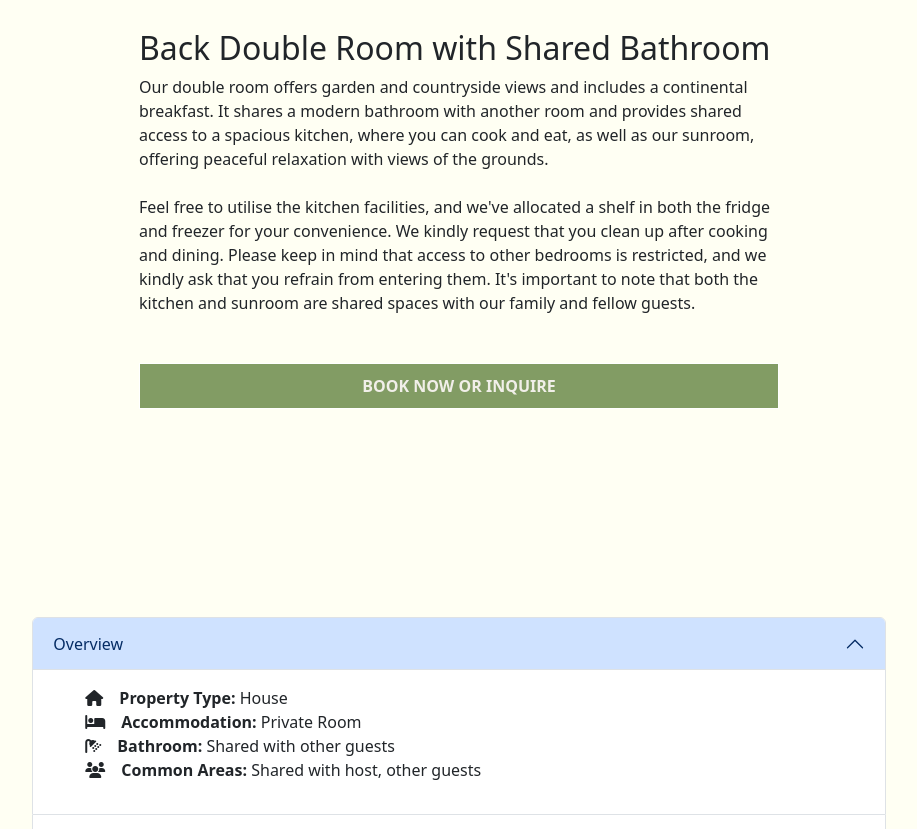
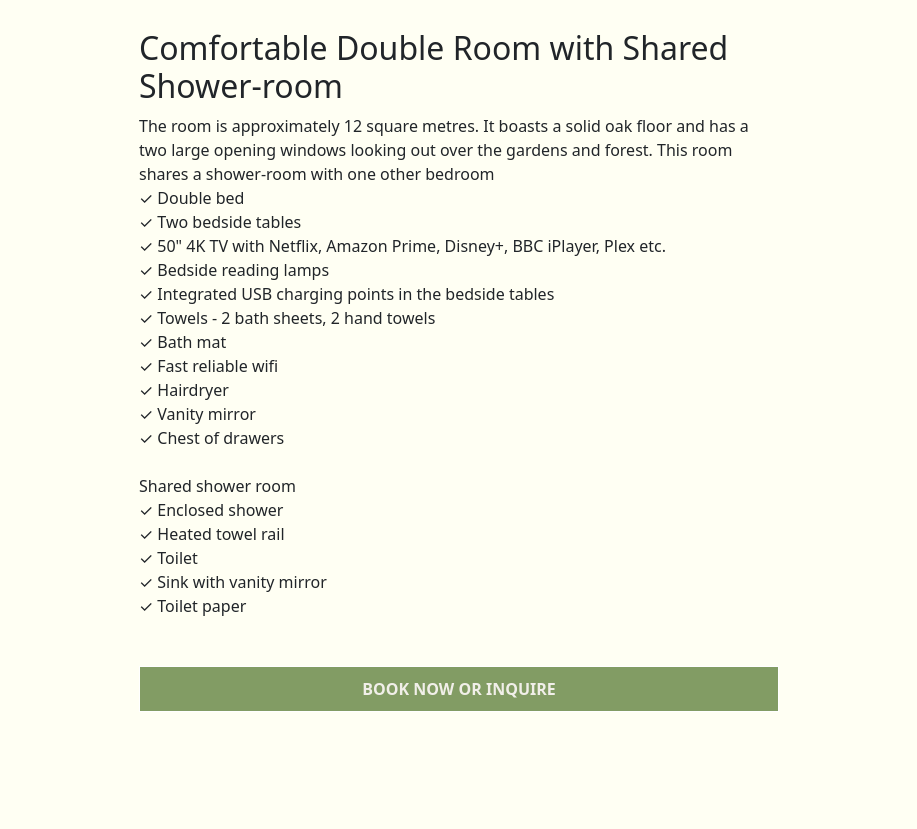
Before and after one commit to racch704/glentruimlodge, a plain HTML site: page accomodation/backroom.html in a window 1280 px wide. Shown: the part 873-1702 px from the top of the page, without its empty margins (181-1098 px from the left). Drawn offline with nearby package versions, Linux system fonts and the light colour scheme; a script that the page names is missing.

Commit message:
Update backroom.html

```diff
--- a/accomodation/backroom.html
+++ b/accomodation/backroom.html
@@ -99,13 +99,27 @@
       </div>
 
       <div class="text col-lg-6">
-        <h2>Back Double Room with Shared Bathroom</h2>
-        <p class="room-info">Our double room offers garden and countryside views and includes a continental breakfast. It shares a modern bathroom with another room and provides shared access to a spacious kitchen, where you can cook and eat, as well as our sunroom, offering peaceful relaxation with views of the grounds.
+        <h2>Comfortable Double Room with Shared Shower-room</h2>
+        <p class="room-info">The room is approximately 12 square metres. It boasts a solid oak floor and has a two large opening windows looking out over the gardens and forest. This room shares a shower-room with one other bedroom
 
-          <br><br>
-
-          Feel free to utilise the kitchen facilities, and we've allocated a shelf in both the fridge and freezer for your convenience. We kindly request that you clean up after cooking and dining. Please keep in mind that access to other bedrooms is restricted, and we kindly ask that you refrain from entering them. It's important to note that both the kitchen and sunroom are shared spaces with our family and fellow guests.
-        </p>
+<br>✓ Double bed
+<br>✓ Two bedside tables
+<br>✓ 50" 4K TV with Netflix, Amazon Prime, Disney+, BBC iPlayer, Plex etc.
+<br>✓ Bedside reading lamps
+<br>✓ Integrated USB charging points in the bedside tables
+<br>✓ Towels - 2 bath sheets, 2 hand towels
+<br>✓ Bath mat
+<br>✓ Fast reliable wifi
+<br>✓ Hairdryer
+<br>✓ Vanity mirror
+<br>✓ Chest of drawers
+<br><br>
+Shared shower room
+<br>✓ Enclosed shower
+<br>✓ Heated towel rail
+<br>✓ Toilet
+<br>✓ Sink with vanity mirror
+<br>✓ Toilet paper</p>
         <!-- Booking Button -->
         <button type="button" class="btn btn-primary btn-custom" data-bs-toggle="modal" data-bs-target="#bookingModal">
           Book Now or Inquire
```
